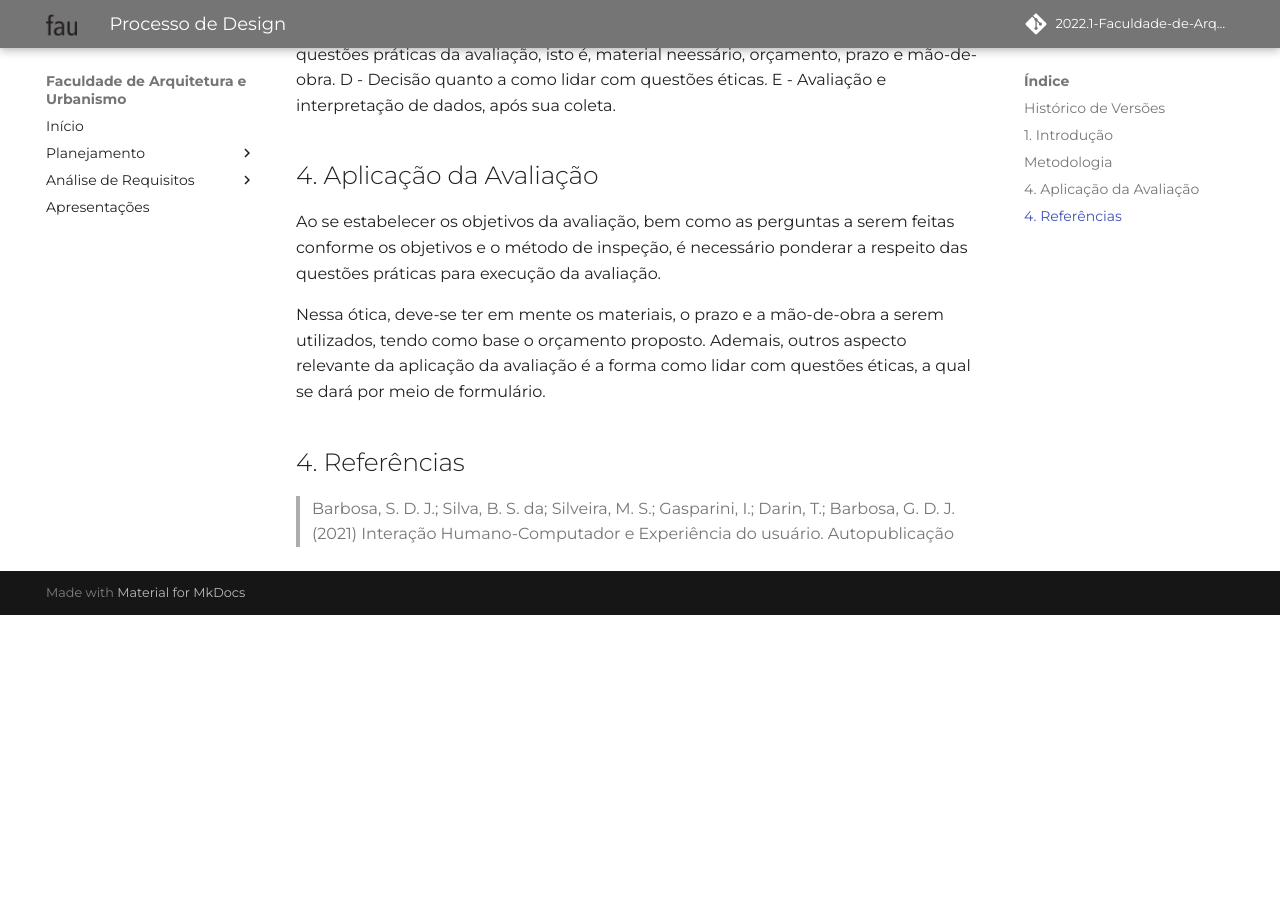
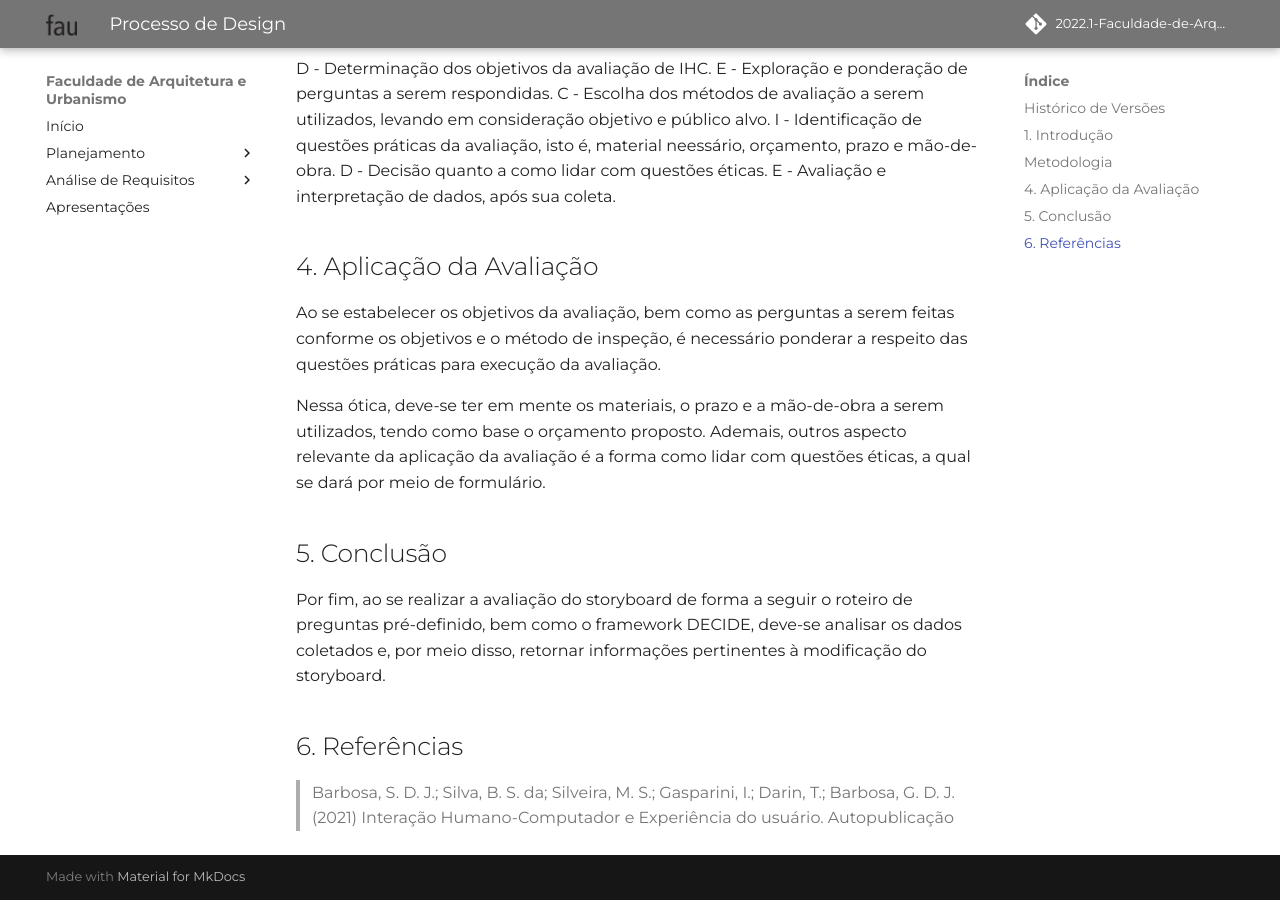
Before and after one commit to Mateusvff/2022.1-Faculdade-de-Arquitetura-e-Urbanismo, an MkDocs documentation site: the page built from docs/planejamento/planejamento-da-avaliacao-do-storyboard.md, in a window 1280 px wide and 900 px high, scrolled down 931 px. Built offline with MkDocs 1.6.1 and Material for MkDocs 9.7.7, drawn with Linux system fonts in a browser that asks for light colours; some web fonts are replaced; comment, search, counter and statistics services are not loaded; before the commit the page ends 1546 px from its top, so only the background shows below that; some of the changed text lies outside the part shown.

Commit message:
(#36) Inclusão da conclusão e correção

```diff
--- a/docs/planejamento/planejamento-da-avaliacao-do-storyboard.md
+++ b/docs/planejamento/planejamento-da-avaliacao-do-storyboard.md
@@ -4,6 +4,8 @@
 **Data** | **Versão** | **Descrição** | **Autor(es/as)** | **Revisor** |
 --- | --- | --- | --- | --- |
 03/08/2022 | 0.1 | Criação do Documento | Letícia Aires |
+04/08/2022 | 0.2 | Adição de Conteúdo | Letícia Aires |
+04/08/2022 | 0.3 | Correção Estrutural | Letícia Aires |
 
 ## 1. Introdução
 
@@ -30,6 +32,9 @@ Ao se estabelecer os objetivos da avaliação, bem como as perguntas a serem fei
 
 Nessa ótica, deve-se ter em mente os materiais, o prazo e a mão-de-obra a serem utilizados, tendo como base o orçamento proposto. Ademais, outros aspecto relevante da aplicação da avaliação é a forma como lidar com questões éticas, a qual se dará por meio de formulário.
 
+## 5. Conclusão
 
-## 4. Referências
+Por fim, ao se realizar a avaliação do storyboard de forma a seguir o roteiro de preguntas pré-definido, bem como o framework DECIDE, deve-se analisar os dados coletados e, por meio disso, retornar informações pertinentes à modificação do storyboard.
+
+## 6. Referências
 > Barbosa, S. D. J.; Silva, B. S. da; Silveira, M. S.; Gasparini, I.; Darin, T.; Barbosa, G. D. J. (2021) Interação Humano-Computador e Experiência do usuário. Autopublicação
```
